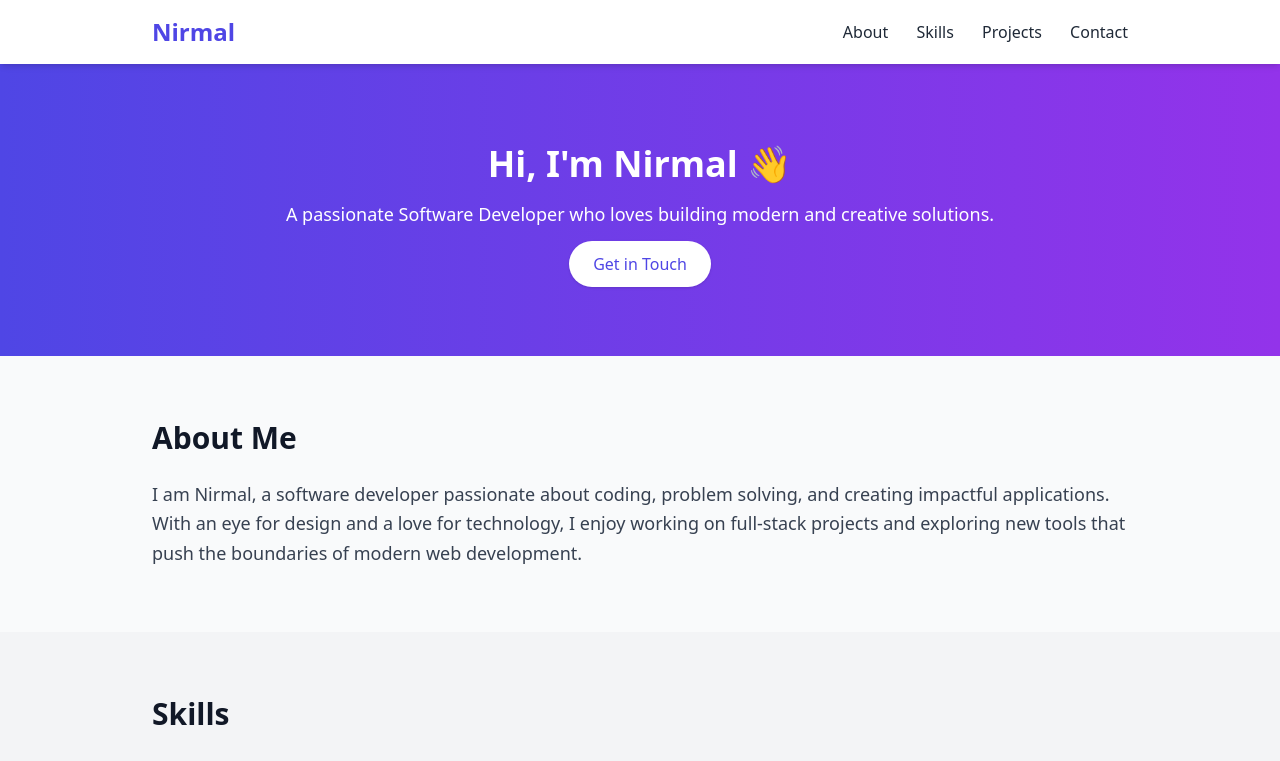
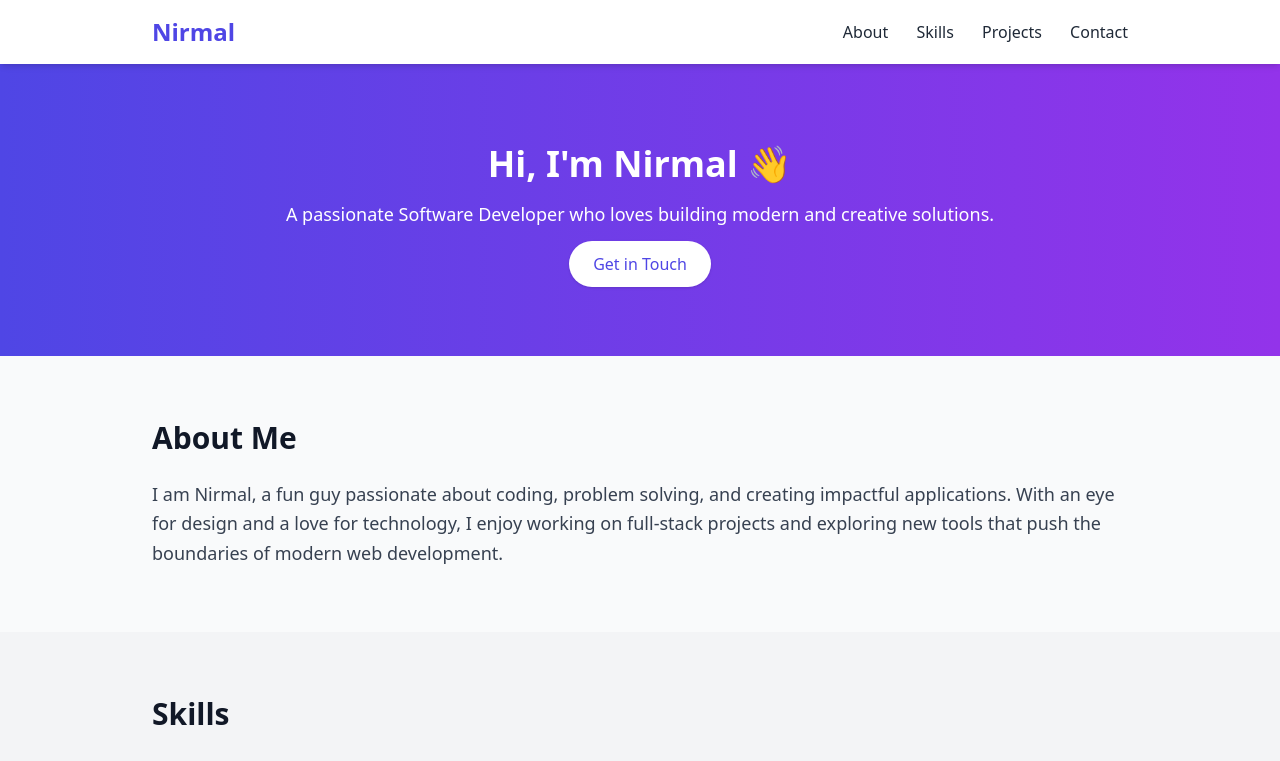
Before and after one commit to itsnirmaldahal01/Localhost-html, a plain HTML site: page index.html in a window 1280 px wide. Shown: the top 761 px of the page. Drawn offline with nearby package versions, Linux system fonts and the light colour scheme.

Commit message:
My change done

```diff
--- a/index.html
+++ b/index.html
@@ -34,7 +34,7 @@
   <section id="about" class="max-w-5xl mx-auto px-6 py-16">
     <h3 class="text-3xl font-semibold text-gray-900 mb-6">About Me</h3>
     <p class="text-lg leading-relaxed text-gray-700">
-      I am Nirmal, a software developer passionate about coding, problem solving, and creating impactful applications.
+      I am Nirmal, a fun guy passionate about coding, problem solving, and creating impactful applications.
       With an eye for design and a love for technology, I enjoy working on full-stack projects and exploring new tools that push the boundaries of modern web development.
     </p>
   </section>
```
